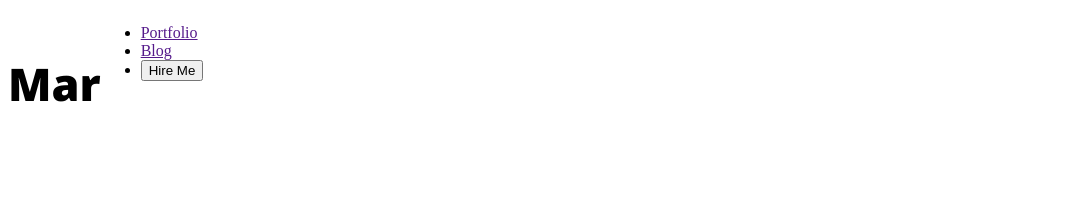
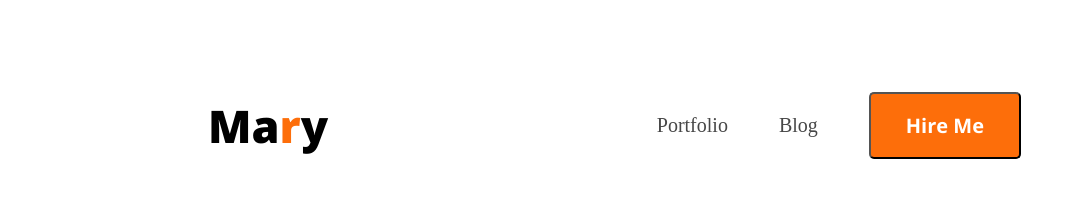
Before and after one commit to shanjidarahaman/portfolio, a plain HTML site: page index.html in a window 1280 px wide. Shown: the whole page, without its empty margins (0-1073 px from the left). Drawn offline with nearby package versions, Linux system fonts and the light colour scheme.

Commit message:
position

```diff
--- a/index.html
+++ b/index.html
@@ -10,11 +10,11 @@
 <body>
     <header>
         <nav>
-            <h3 class="nav-title">Ma<span color="rgb(253, 110, 10)">r</span></h3>
+            <h3 class="nav-title">Ma<span style="color:rgb(253, 110, 10);">r</span>y</h3>
             <ul>
-                <li><a href="">Portfolio</a></li>
-                <li><a href="">Blog</a></li>
-                <li><a href=""><button>Hire Me</button></a></li>
+                <li><a class= "dark-2" href="">Portfolio</a></li>
+                <li><a class= "dark-2" href="">Blog</a></li>
+                <li><a class= "dark-2" href=""><button class="btn-primary">Hire Me</button></a></li>
             </ul>
         </nav>
     </header>
--- a/portfolio.css
+++ b/portfolio.css
@@ -1,14 +1,51 @@
 @import url('https://fonts.googleapis.com/css2?family=Open+Sans:ital,wght@0,300..800;1,300..800&display=swap');
 
+
+/* shared styles */
+.dark-2 {
+    color: rgb(71, 71, 71);
+
+}
+.btn-primary {
+    border-radius: 5px;
+    background: rgb(253, 110, 10);
+    color: rgb(255, 255, 255);
+    font-family: Open Sans;
+    padding: 18px 35px;
+    font-size: 20px;
+    font-weight: 700;
+    text-align: left;
+
+}
+
+/* nav styles */
 nav {
     display: flex;
+    align-items: center;
+    justify-content: space-between;
+    margin: 50px 200px;
+}
 
-}
+
 .nav-title {
           font-family: Open Sans;
           font-weight: 800;
           font-size: 45px;
+}
 
+nav ul {
+    display: flex;
+    align-items: center;
+}
 
+nav ul li {
+    list-style: none;
+    margin-right: 51px ;
 
 }
+
+nav li a {
+    text-decoration: none;
+    font-size: 20px;
+
+}
```
